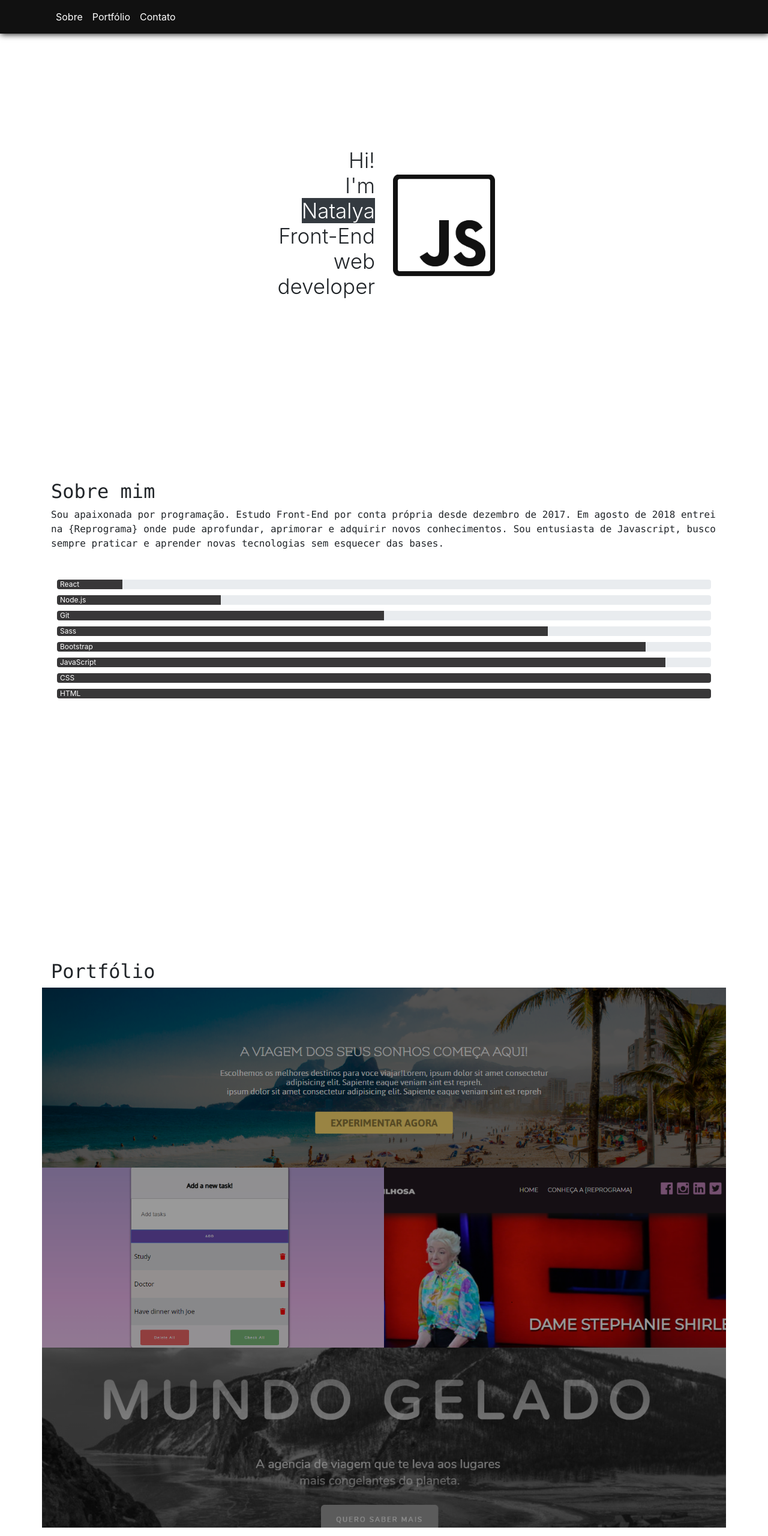
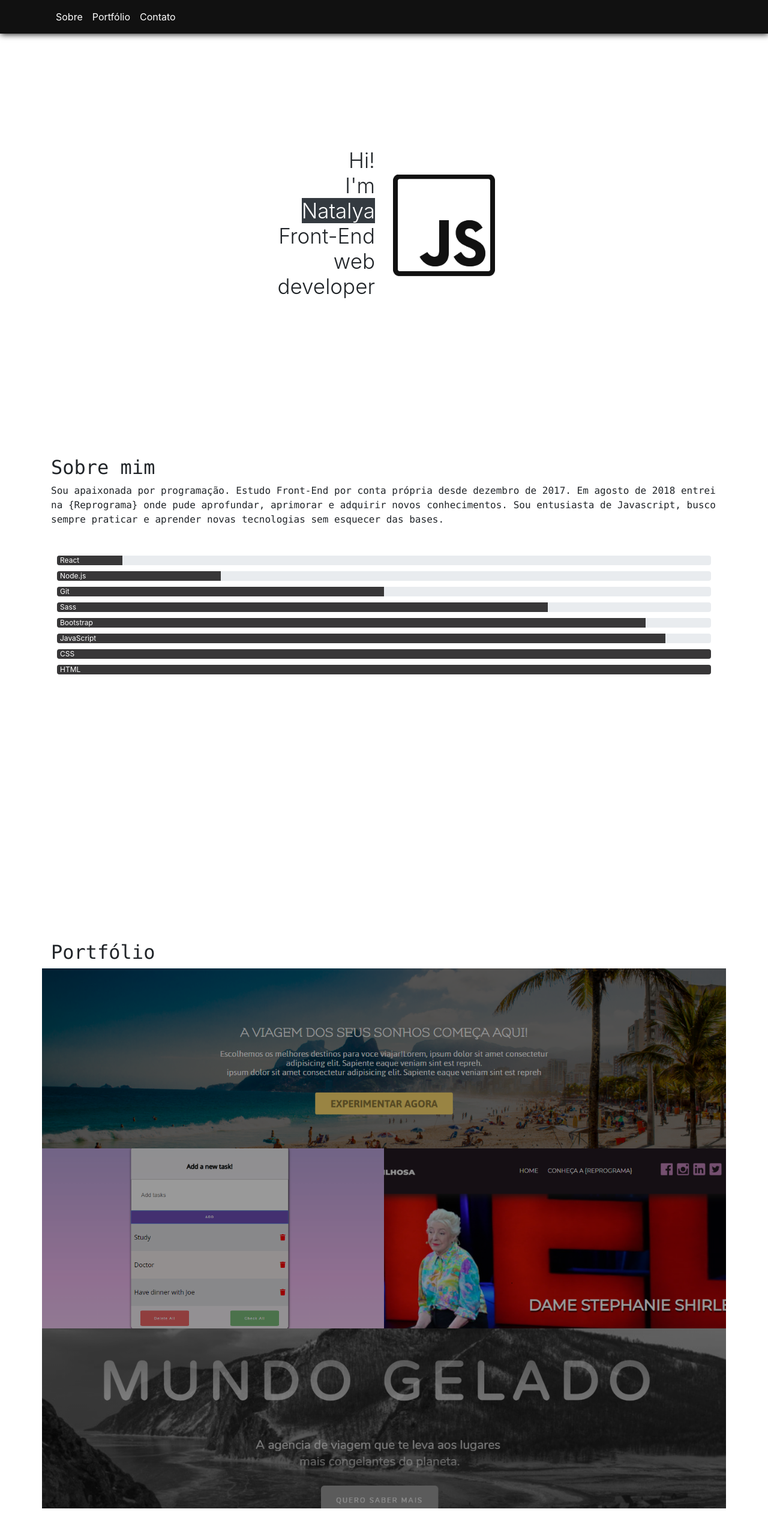
Before and after one commit to natalyapeixoto/natalyapeixoto.github.io, a website: page index.html in a window 1280 px wide. Shown: the top 2560 px of the page at 60% size. Drawn offline with Linux system fonts and the light colour scheme.

Commit message:
adjustments

```diff
--- a/css/style.css
+++ b/css/style.css
@@ -2,7 +2,7 @@ html{
   scroll-behavior: smooth;
 }
 header{
-  height: 100vh;
+  min-height: 95vh;
 }
 header nav {
   background-color: #111111;
@@ -16,7 +16,7 @@ header .text-autora {
 }
 
 header .row-size {
-  height: 80vh;
+  min-height: 80vh;
 }
 
 header .row-size h1 {
@@ -37,7 +37,7 @@ header .javascript-img {
    margin: 10px;
  }
  #sobre {
-   height: 100vh;
+   min-height: 95vh;
  }
 .portfolio .col {
   padding: 0;
@@ -82,6 +82,7 @@ header .javascript-img {
 }
 #contato {
   margin-top: 150px;
+  min-height: 95vh;
 }
 .contato p {
   margin-top: 50px;
--- a/index.html
+++ b/index.html
@@ -80,7 +80,7 @@
     </div>
   </section>
 
-  <section id="portfolio" class="portfolio">
+  <section id="portfolio" class="portfolio mt-5">
     <div class="container">
       <h2 class="title-section text-monospace">Portfólio</h2>
       <div class="row">
```
Also changed, not shown: 1 other file.
